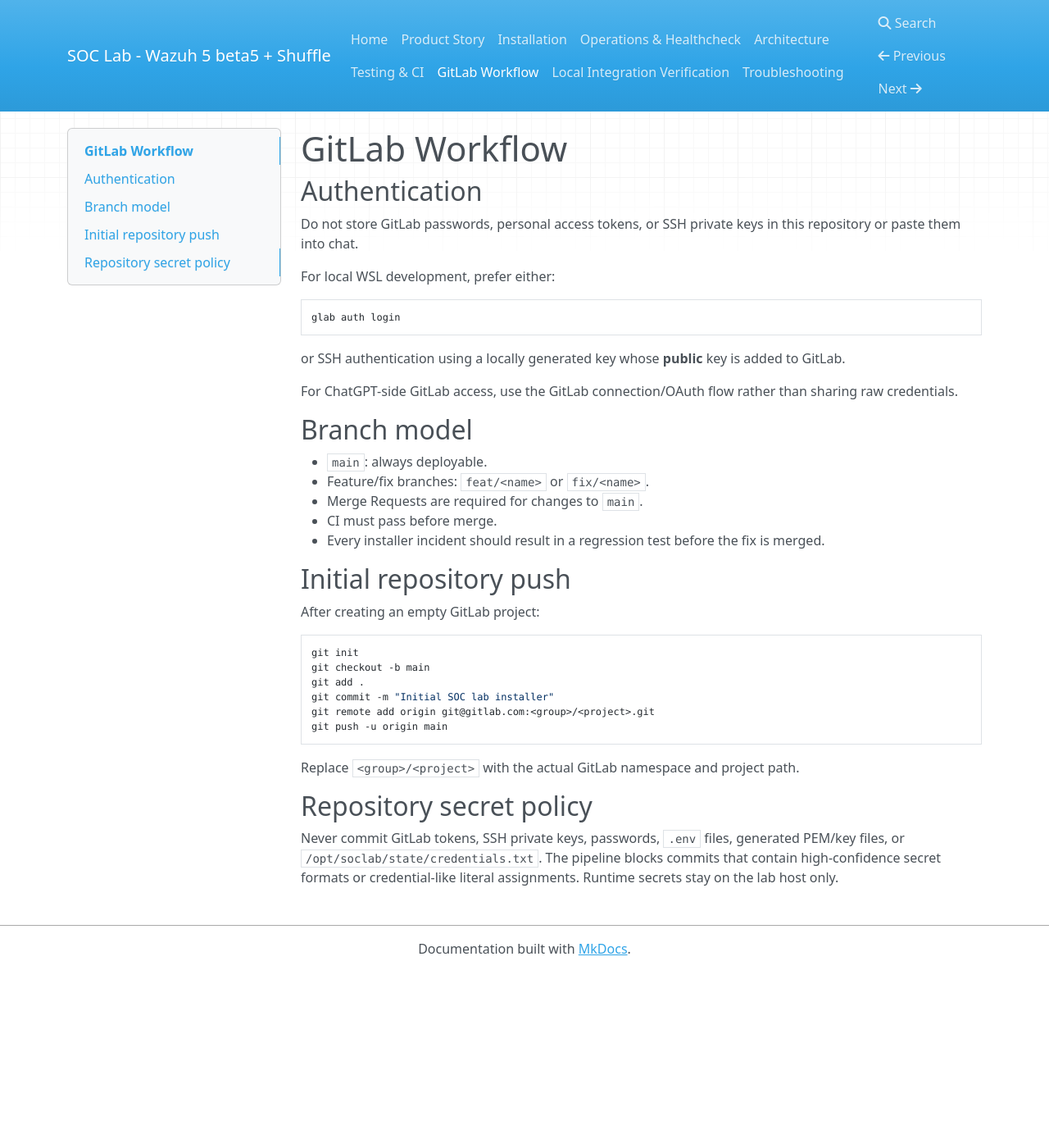
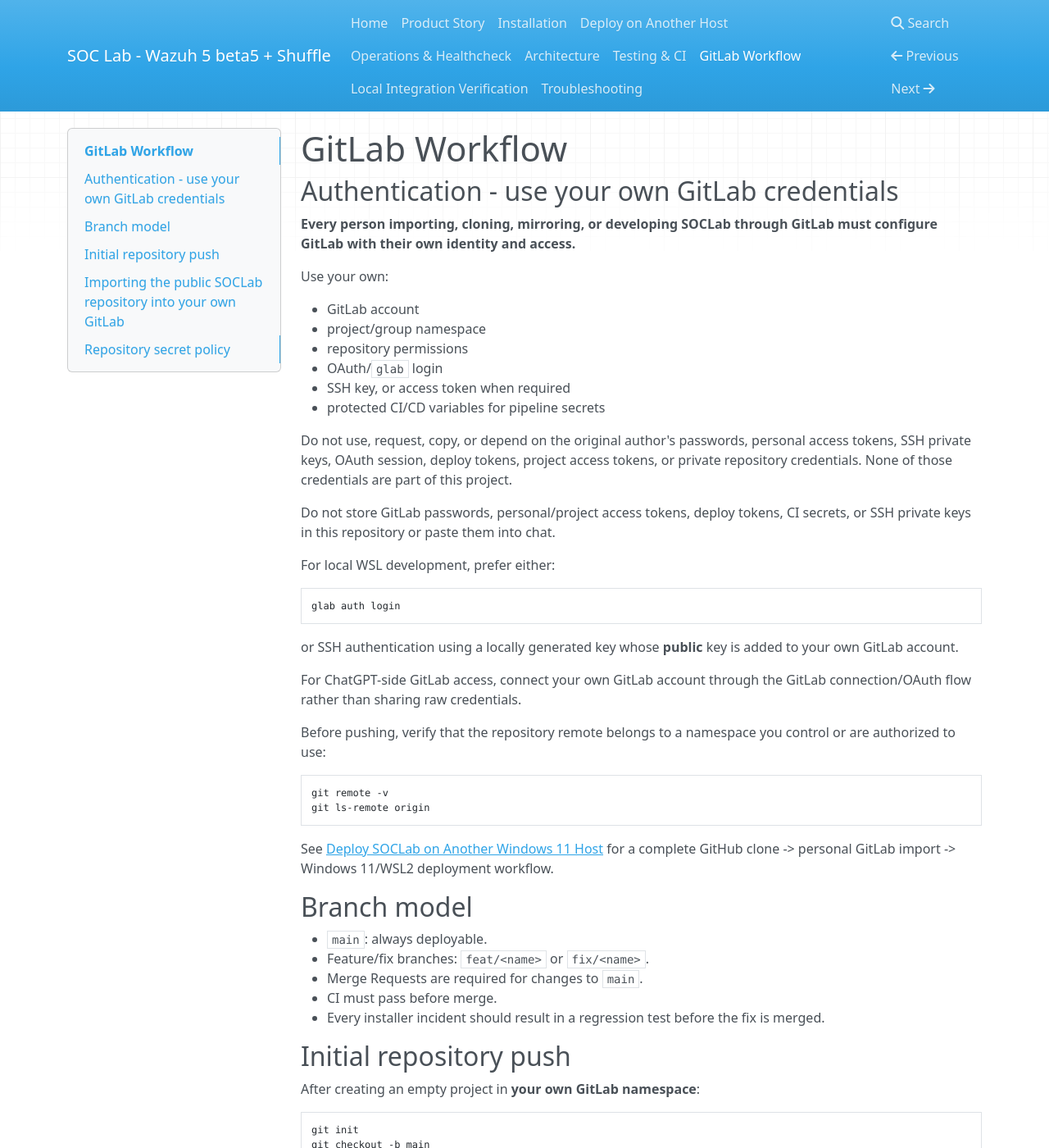
Before and after one commit to avioren/SOCLab, an MkDocs documentation site: the page built from docs/gitlab.md, in a window 1280 px wide and 1400 px high. Shown: the whole window at 82% size. Built offline with MkDocs 1.6.1, drawn with Linux system fonts in a browser that asks for light colours; nearby versions of some CDN libraries; some of the changed text lies outside the part shown.

Commit message:
docs(deploy): add portable Windows 11 host deployment guide

````diff
--- a/docs/gitlab.md
+++ b/docs/gitlab.md
@@ -1,8 +1,21 @@
 # GitLab Workflow
 
-## Authentication
+## Authentication - use your own GitLab credentials
 
-Do not store GitLab passwords, personal access tokens, or SSH private keys in this repository or paste them into chat.
+**Every person importing, cloning, mirroring, or developing SOCLab through GitLab must configure GitLab with their own identity and access.**
+
+Use your own:
+
+- GitLab account
+- project/group namespace
+- repository permissions
+- OAuth/`glab` login
+- SSH key, or access token when required
+- protected CI/CD variables for pipeline secrets
+
+Do not use, request, copy, or depend on the original author's passwords, personal access tokens, SSH private keys, OAuth session, deploy tokens, project access tokens, or private repository credentials. None of those credentials are part of this project.
+
+Do not store GitLab passwords, personal/project access tokens, deploy tokens, CI secrets, or SSH private keys in this repository or paste them into chat.
 
 For local WSL development, prefer either:
 
@@ -10,9 +23,18 @@ For local WSL development, prefer either:
 glab auth login
 ```
 
-or SSH authentication using a locally generated key whose **public** key is added to GitLab.
+or SSH authentication using a locally generated key whose **public** key is added to your own GitLab account.
 
-For ChatGPT-side GitLab access, use the GitLab connection/OAuth flow rather than sharing raw credentials.
+For ChatGPT-side GitLab access, connect your own GitLab account through the GitLab connection/OAuth flow rather than sharing raw credentials.
+
+Before pushing, verify that the repository remote belongs to a namespace you control or are authorized to use:
+
+```bash
+git remote -v
+git ls-remote origin
+```
+
+See [Deploy SOCLab on Another Windows 11 Host](deploy-another-host.md) for a complete GitHub clone -> personal GitLab import -> Windows 11/WSL2 deployment workflow.
 
 ## Branch model
 
@@ -24,19 +46,33 @@ For ChatGPT-side GitLab access, use the GitLab connection/OAuth flow rather than
 
 ## Initial repository push
 
-After creating an empty GitLab project:
+After creating an empty project in **your own GitLab namespace**:
 
 ```bash
 git init
 git checkout -b main
 git add .
 git commit -m "Initial SOC lab installer"
-git remote add origin git@gitlab.com:<group>/<project>.git
+git remote add origin git@gitlab.com:<your-group>/<your-project>.git
 git push -u origin main
 ```
 
-Replace `<group>/<project>` with the actual GitLab namespace and project path.
+Replace `<your-group>/<your-project>` with the GitLab namespace and project path that **you own or have explicit permission to write to**.
 
+## Importing the public SOCLab repository into your own GitLab
+
+A convenient model is to keep GitHub as the public/read-only upstream and your GitLab project as your development origin:
+
+```bash
+git clone https://github.com/avioren/SOCLab.git
+cd SOCLab
+git remote rename origin upstream
+git remote add origin git@gitlab.com:<your-group>/<your-project>.git
+git push -u origin main
+git remote -v
+```
+
+Authenticate `origin` using your own GitLab account before pushing.
 
 ## Repository secret policy
 
--- a/mkdocs.yml
+++ b/mkdocs.yml
@@ -4,6 +4,7 @@ nav:
   - Home: index.md
   - Product Story: product-story.md
   - Installation: installation.md
+  - Deploy on Another Host: deploy-another-host.md
   - Operations & Healthcheck: operations.md
   - Architecture: architecture.md
   - Testing & CI: testing.md
````
Also changed, not shown: README.md (+6 -0 lines), docs/deploy-another-host.md (added, +249 -0 lines), docs/index.md (+2 -0 lines).
